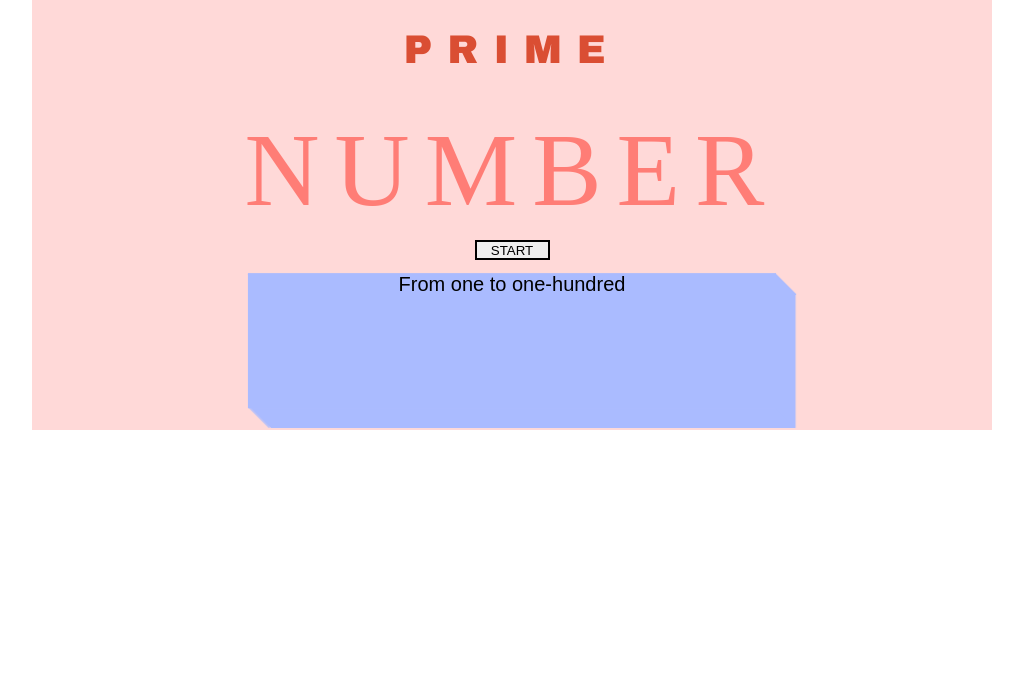
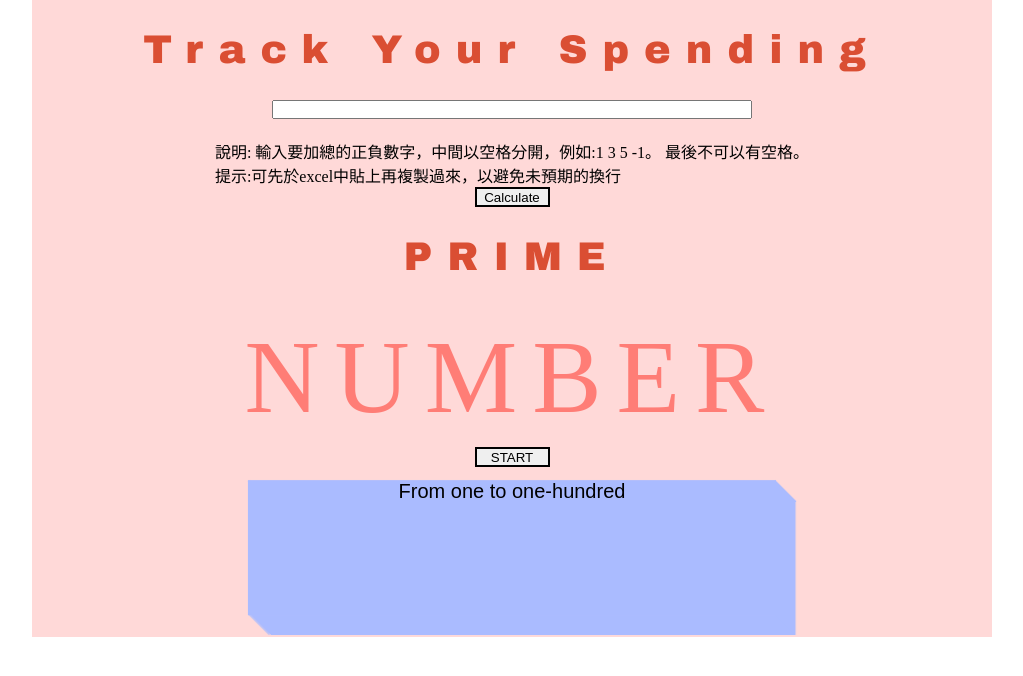
Before and after one commit to ccwang116/PrimeNumberPink, a plain HTML site: page index.html in a window 1280 px wide. Shown: the whole page, without its empty margins (128-1151 px from the left). Drawn offline with Linux system fonts and the light colour scheme.

Commit message:
Update calculate func

```diff
--- a/index.html
+++ b/index.html
@@ -1,11 +1,13 @@
 <!DOCTYPE html>
 <html lang="en">
-
   <head>
-    <meta charset="UTF-8">
-    <meta name="viewport" content="width=device-width, initial-scale=1.0">
+    <meta charset="UTF-8" />
+    <meta name="viewport" content="width=device-width, initial-scale=1.0" />
     <title>質數練習1-100_V2</title>
-    <link href="https://fonts.googleapis.com/css2?family=Rubik+Mono+One&display=swap" rel="stylesheet">
+    <link
+      href="https://fonts.googleapis.com/css2?family=Rubik+Mono+One&display=swap"
+      rel="stylesheet"
+    />
     <style>
       @keyframes changeSmaller {
         from {
@@ -15,10 +17,7 @@
         to {
           transform: translateY(0);
         }
-
       }
-
-
 
       * {
         box-sizing: border-box;
@@ -44,7 +43,6 @@
         flex-direction: column;
       }
 
-
       /* 模組化結束 */
       header {
         /* height: 300px; */
@@ -65,7 +63,6 @@
         font-size: 13vh;
         line-height: 140px;
         letter-spacing: 15px;
-
       }
 
       .numberarea {
@@ -86,7 +83,17 @@
       .numbercard {
         color: #fff;
         /* background-color: rgb(255, 217, 216); */
-            text-shadow: 0px 0px 1px var(--shaColor), 1px 1px 1px var(--shaColor), 2px 2px 1px var(--shaColor), 3px 3px 1px var(--shaColor), 4px 4px 1px var(--shaColor), 5px 5px 1px var(--shaColor), 6px 6px 1px var(--shaColor), 7px 7px 1px var(--shaColor), 8px 8px 1px var(--shaColor), 9px 9px 1px var(--shaColor), 10px 10px 1px var(--shaColor), 11px 11px 1px var(--shaColor), 12px 12px 1px var(--shaColor), 13px 13px 1px var(--shaColor), 14px 14px 1px var(--shaColor), 15px 15px 1px var(--shaColor), 16px 16px 1px var(--shaColor), 17px 17px 1px var(--shaColor), 18px 18px 1px var(--shaColor), 19px 19px 1px var(--shaColor), 20px 20px 1px var(--shaColor);
+        text-shadow: 0px 0px 1px var(--shaColor), 1px 1px 1px var(--shaColor),
+          2px 2px 1px var(--shaColor), 3px 3px 1px var(--shaColor),
+          4px 4px 1px var(--shaColor), 5px 5px 1px var(--shaColor),
+          6px 6px 1px var(--shaColor), 7px 7px 1px var(--shaColor),
+          8px 8px 1px var(--shaColor), 9px 9px 1px var(--shaColor),
+          10px 10px 1px var(--shaColor), 11px 11px 1px var(--shaColor),
+          12px 12px 1px var(--shaColor), 13px 13px 1px var(--shaColor),
+          14px 14px 1px var(--shaColor), 15px 15px 1px var(--shaColor),
+          16px 16px 1px var(--shaColor), 17px 17px 1px var(--shaColor),
+          18px 18px 1px var(--shaColor), 19px 19px 1px var(--shaColor),
+          20px 20px 1px var(--shaColor);
         width: 80px;
         height: 80px;
         border-radius: 10px;
@@ -99,7 +106,6 @@
       }
 
       aside {
-
         background-color: rgb(255, 217, 216);
         height: 150px;
         /* overflow: hidden; */
@@ -117,16 +123,29 @@
         transform: translateY(-5%);
         height: 90%;
         /* line-height: 75px; */
-            box-shadow: 0px 0px 1px var(--shaColor), 1px 1px 1px var(--shaColor), 2px 2px 1px var(--shaColor), 3px 3px 1px var(--shaColor), 4px 4px 1px var(--shaColor), 5px 5px 1px var(--shaColor), 6px 6px 1px var(--shaColor), 7px 7px 1px var(--shaColor), 8px 8px 1px var(--shaColor), 9px 9px 1px var(--shaColor), 10px 10px 1px var(--shaColor), 11px 11px 1px var(--shaColor), 12px 12px 1px var(--shaColor), 13px 13px 1px var(--shaColor), 14px 14px 1px var(--shaColor), 15px 15px 1px var(--shaColor), 16px 16px 1px var(--shaColor), 17px 17px 1px var(--shaColor), 18px 18px 1px var(--shaColor), 19px 19px 1px var(--shaColor), 20px 20px 1px var(--shaColor);
-
+        box-shadow: 0px 0px 1px var(--shaColor), 1px 1px 1px var(--shaColor),
+          2px 2px 1px var(--shaColor), 3px 3px 1px var(--shaColor),
+          4px 4px 1px var(--shaColor), 5px 5px 1px var(--shaColor),
+          6px 6px 1px var(--shaColor), 7px 7px 1px var(--shaColor),
+          8px 8px 1px var(--shaColor), 9px 9px 1px var(--shaColor),
+          10px 10px 1px var(--shaColor), 11px 11px 1px var(--shaColor),
+          12px 12px 1px var(--shaColor), 13px 13px 1px var(--shaColor),
+          14px 14px 1px var(--shaColor), 15px 15px 1px var(--shaColor),
+          16px 16px 1px var(--shaColor), 17px 17px 1px var(--shaColor),
+          18px 18px 1px var(--shaColor), 19px 19px 1px var(--shaColor),
+          20px 20px 1px var(--shaColor);
       }
 
       .bbox {
         width: 100%;
         background-color: rgb(255, 217, 216);
         height: auto;
+        align-items: center;
       }
-
+      input {
+        width: 50%;
+        margin-bottom: 20px;
+      }
       button {
         width: 75px;
         height: 20px;
@@ -139,14 +158,25 @@
 
   <body>
     <header class="container flex-column">
+      <h1>Track Your Spending</h1>
+    </header>
+    <div class="bbox container flex-column">
+      <input type="text" name="count" value="" id="count" />
+      <span
+        >說明: 輸入要加總的正負數字，中間以空格分開，例如:1 3 5 -1。
+        最後不可以有空格。
+        <br />提示:可先於excel中貼上再複製過來，以避免未預期的換行
+      </span>
+      <button onclick="calculate()">Calculate</button>
+    </div>
+    <header class="container flex-column">
       <h1>PRIME</h1>
       <p>NUMBER</p>
-
     </header>
     <div class="bbox container flex-column">
       <button onclick="showNum()">START</button>
     </div>
-    <main class="container ">
+    <main class="container">
       <div class="numberarea d-flex">
         <!-- <div class="numbercard">
                 23
@@ -155,12 +185,10 @@
     </main>
     <aside class="container flex-column">
       <div class="pbox">
-            <p> From one to one-hundred</p>
+        <p>From one to one-hundred</p>
       </div>
     </aside>
     <script>
-
-
       let flag = false;
       let arr = [];
       for (let num = 2; num <= 100; num++) {
@@ -169,30 +197,47 @@
         }
         if (flag == false) {
           arr.push(num);
-            } else { flag = false; }
-        };
+        } else {
+          flag = false;
+        }
+      }
       // console.log(arr);
-
-
 
       function showNum() {
         for (let x = 0; x < arr.length; x++) {
           setTimeout(function () {
             var myNum = document.getElementsByClassName("numberarea")[0];
-                    var newDiv = document.createElement('div');
+            var newDiv = document.createElement("div");
             newDiv.setAttribute("class", "numbercard");
             var textNode = document.createTextNode(arr[x]);
             newDiv.appendChild(textNode);
             myNum.appendChild(newDiv);
           }, (x + 1) * 500);
-
-            };
-        };
-
+        }
+      }
+      function SumDatareduce(arr) {
+        return arr.reduce((a, b) => a + b);
+      }
+      function calculate() {
+        const countElement = document.getElementById("count");
+        const input = countElement.value;
+        if (input.length > 0) {
+          //   console.log("input", input);
+          let Ninput = input.replace(/\n/g, "<br/>").replace(/\s/g, " ");
+          let stringArray = Ninput.split(" ");
+          let numArray = stringArray.map((x) => parseInt(x));
+          console.log("numArray", numArray);
+          if (isNaN(SumDatareduce(numArray))) {
+            alert("格式錯誤");
+          } else {
+            alert(SumDatareduce(numArray));
+          }
+        } else {
+          alert("Please input something!");
+        }
+      }
 
       // showNum();
-
     </script>
   </body>
-
 </html>
```
Lines whose indentation alone changed are shown as unchanged.
